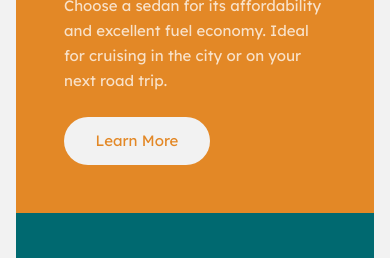
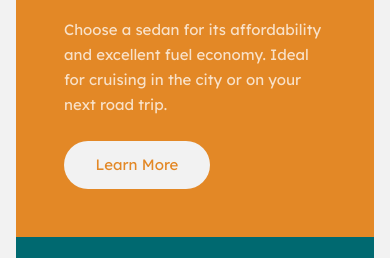
Before and after one commit to asad102/column_preview_card, a plain HTML site: page index.html in a window 390 px wide. Shown: the part 219-477 px from the top of the page. Drawn offline with Linux system fonts and the light colour scheme.

Commit message:
adding screenshots

```diff
--- a/css/style.css
+++ b/css/style.css
@@ -1116,6 +1116,15 @@ video {
   margin: 1rem;
 }
 
+.mx-4 {
+  margin-left: 1rem;
+  margin-right: 1rem;
+}
+
+.mt-10 {
+  margin-top: 2.5rem;
+}
+
 .mt-2 {
   margin-top: 0.5rem;
 }
@@ -1130,6 +1139,10 @@ video {
 
 .mt-7 {
   margin-top: 1.75rem;
+}
+
+.mb-4 {
+  margin-bottom: 1rem;
 }
 
 .box-border {
@@ -3044,10 +3057,6 @@ video {
     margin-right: auto;
   }
 
-  .md\:mt-10 {
-    margin-top: 2.5rem;
-  }
-
   .md\:mt-\[83px\] {
     margin-top: 83px;
   }
--- a/index.html
+++ b/index.html
@@ -14,7 +14,7 @@
 </head>
 <body>
     <main class=" bg-Verylightgray font-lexa font-normal text-[15px] text-Verylightgray flex items-center min-h-screen ">
-        <article class="bg-Brightorange  flex md:flex-nowrap flex-wrap   max-w-screen-mdl md:mt-10  md:mx-auto m-4 rounded-lg overflow-hidden ">
+        <article class="bg-Brightorange  flex md:flex-nowrap flex-wrap   max-w-screen-mdl mt-10  md:mx-auto mx-4 mb-4 rounded-lg overflow-hidden ">
             <section class="p-12  bg-Brightorange ">
                 <img src="./img/icon-sedans.svg" alt="">
                 <h1 class="font-bigshoulder font-bold text-[40px] mt-7">SEDANS</h1>
```
